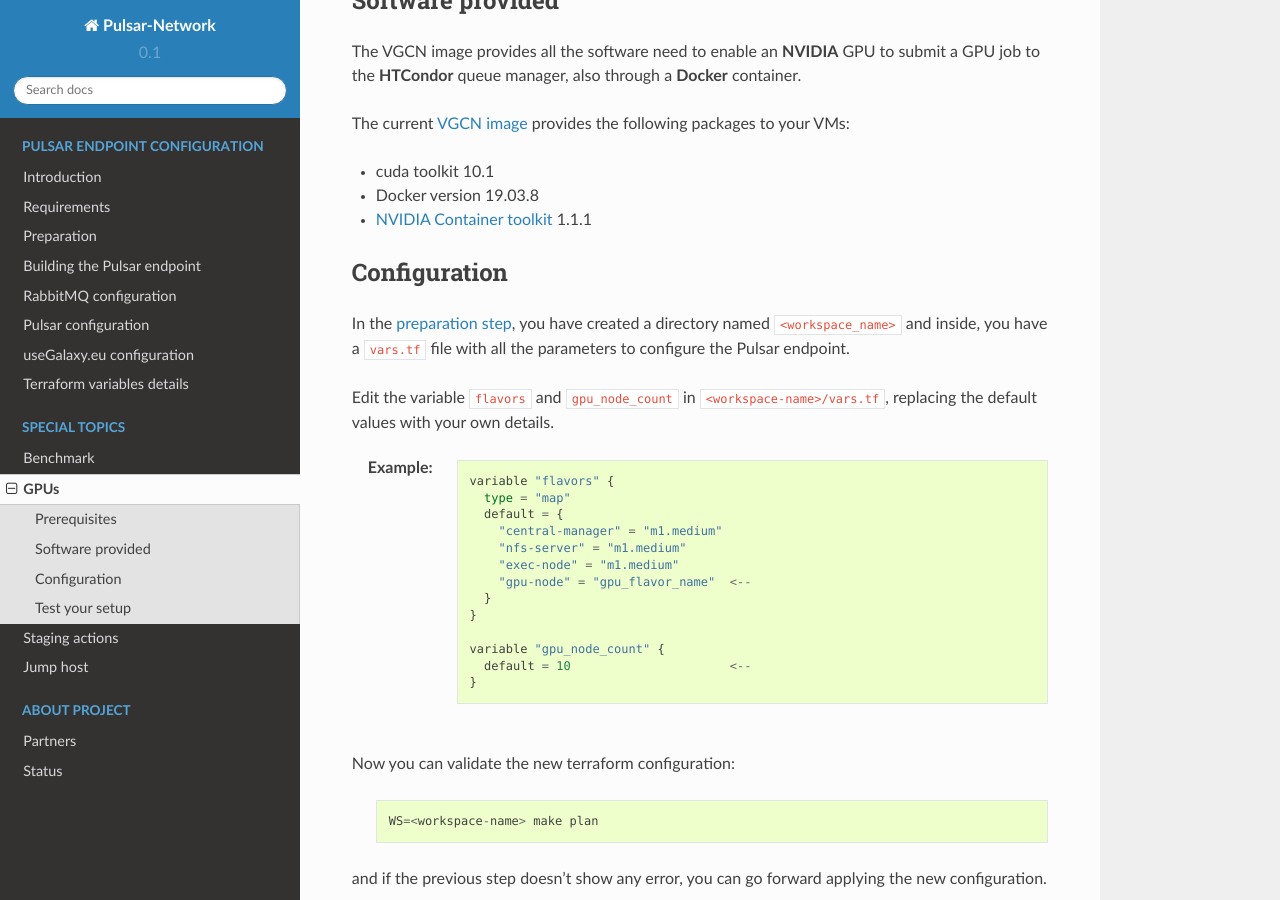
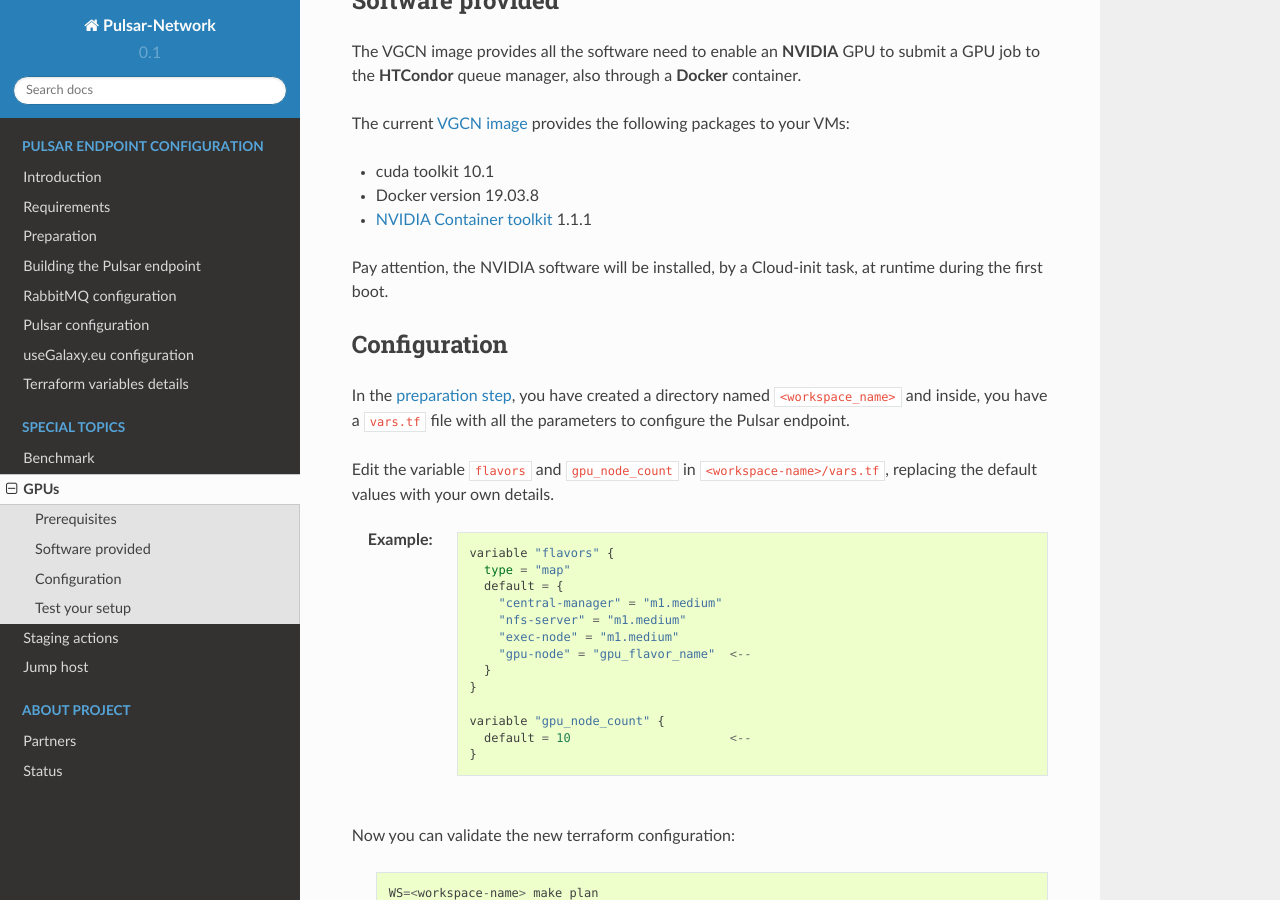
Before and after one commit to usegalaxy-eu/pulsar-network-docs, a Sphinx documentation site: the page built from source/topics/gpus.rst, in a window 1280 px wide and 900 px high, scrolled down 520 px. Built offline with Sphinx 7.4.7 and the Read the Docs theme 2.0.0, drawn with Linux system fonts in a browser that asks for light colours.

Commit message:
Update gpus.rst

```diff
--- a/source/topics/gpus.rst
+++ b/source/topics/gpus.rst
@@ -26,7 +26,7 @@ The current `VGCN image`_ provides the following packages to your VMs:
 - Docker version 19.03.8
 - `NVIDIA Container toolkit`_ 1.1.1
 
-
+Pay attention, the NVIDIA software will be installed, by a Cloud-init task, at runtime during the first boot.
 
 Configuration
 -------------
```
